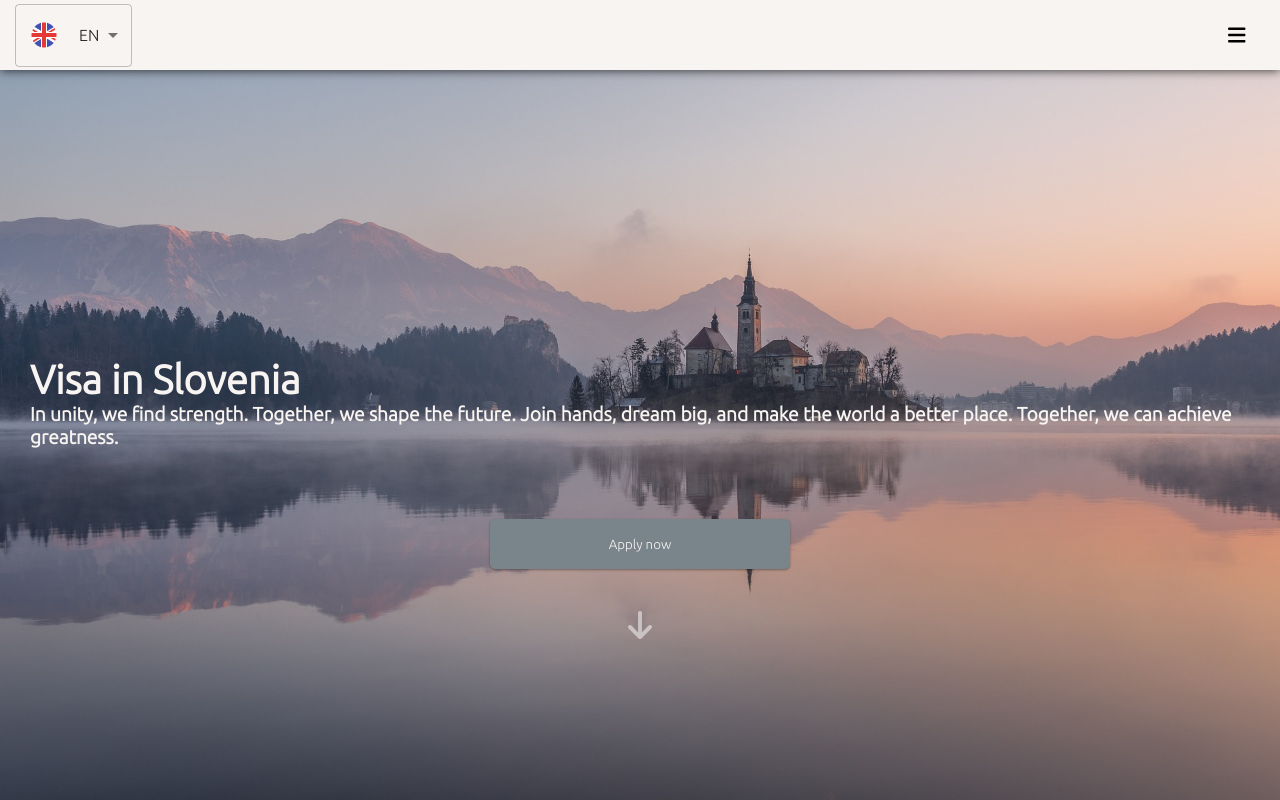
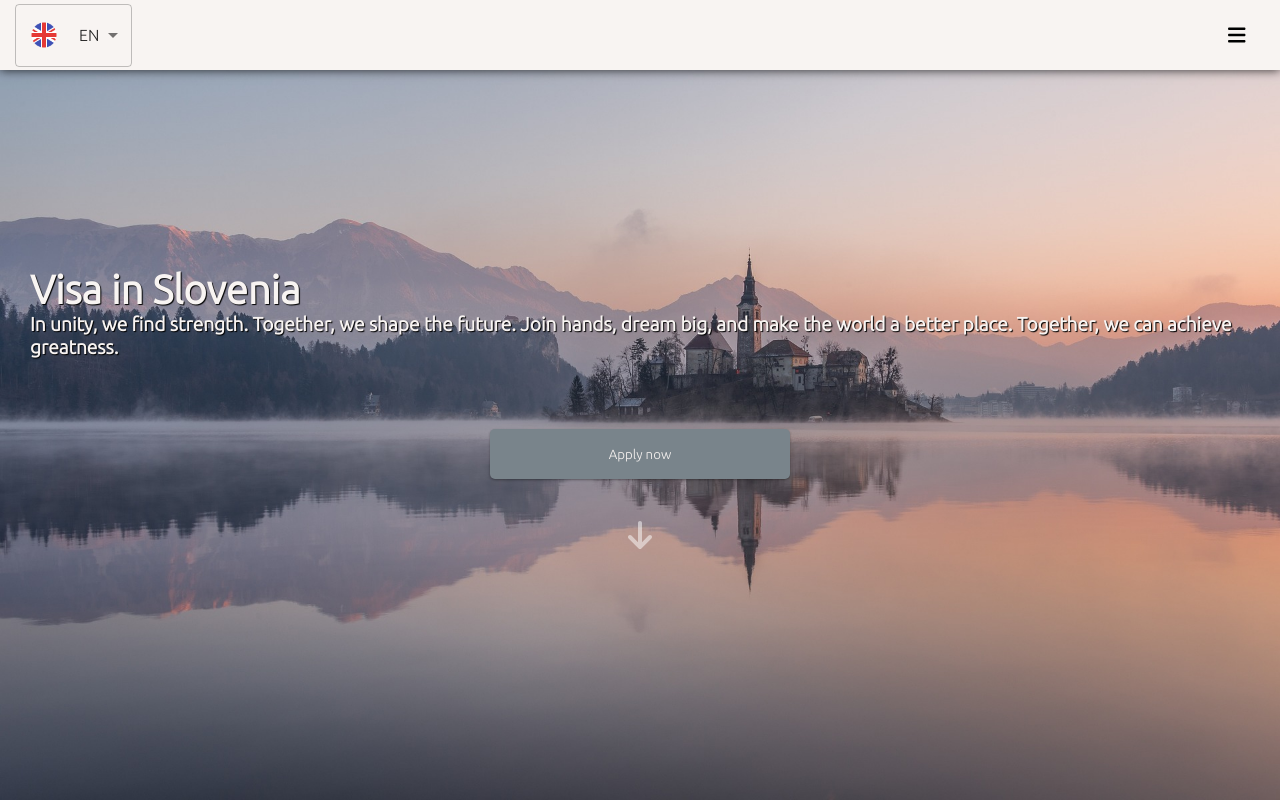
Before and after one commit to LensedStar/visacommers, a React (Create React App) app: page / in a window 1280 px wide. Shown: the top 800 px of the page. Built offline with nearby package versions, Linux system fonts and the light colour scheme.

Commit message:
Shadow test

```diff
--- a/src/Components/MainPage/MainStyle.scss
+++ b/src/Components/MainPage/MainStyle.scss
@@ -10,7 +10,7 @@ main{
   scroll-behavior: smooth;
   width: 100%;
   height: 101vh;
-  padding-top: 90px;
+  padding-top: 0;
   background-image: url("../../Images/MainBanner.jpg");
   background-origin: padding-box;
   background-size: cover;
@@ -26,17 +26,19 @@ main{
     flex-direction: column;
     justify-content: center;
     align-items:flex-start;
-    margin:90px 0 0 0;
-
+    margin: 0 0 0 0;
       h1{
         color:$clr-1;
         font-size: 2.5rem;
         text-align: start;
+        text-shadow: 1px 1px 1px #000;
       }
       h2{
         color: $clr-1;
         font-size: 1.2rem;
         text-align: start;
+        text-shadow: 1px 1px 1px #000;
+        font-weight: bold;
       }
   }
   @media screen and (max-width: 850px){
```
